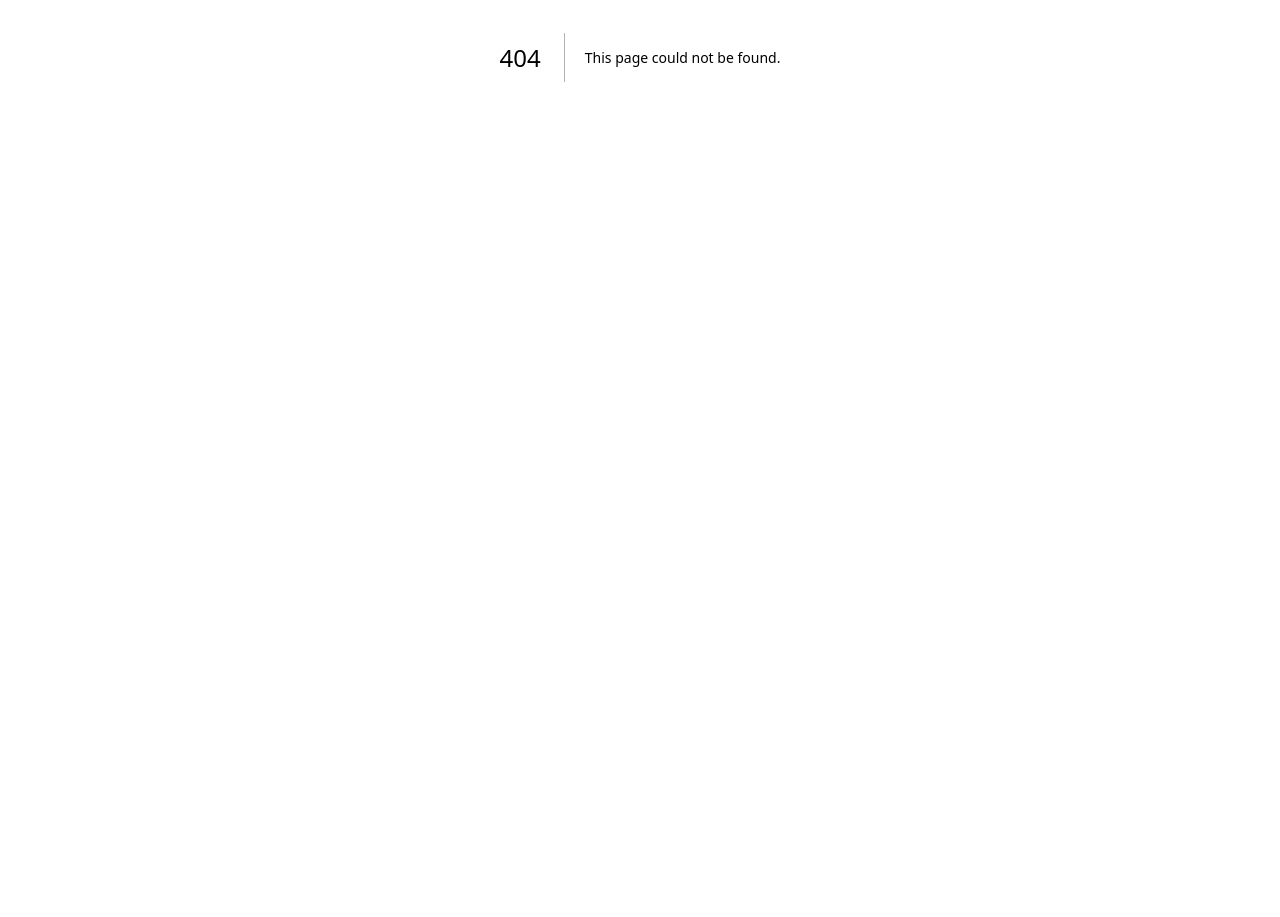
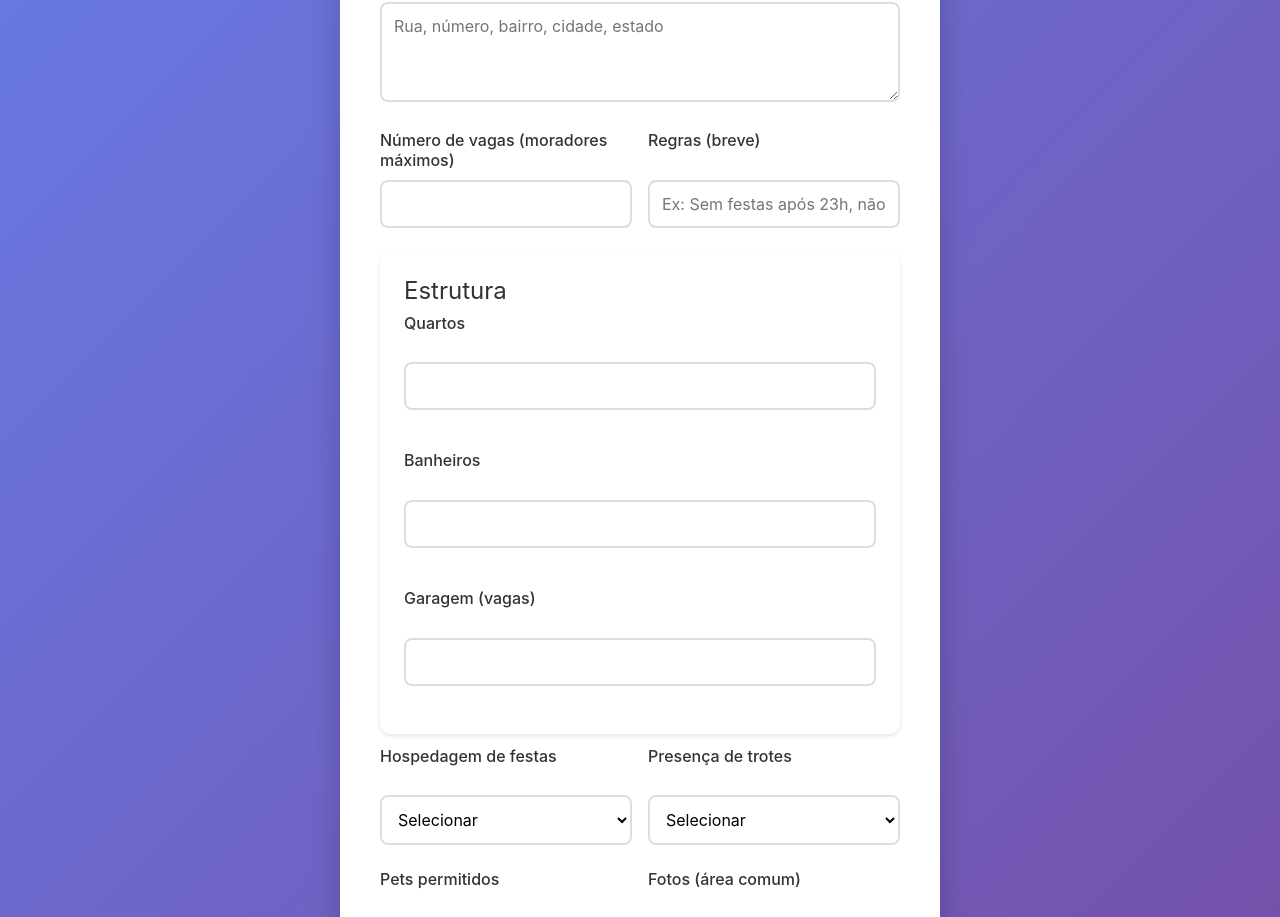
Before and after one commit to Gabriel-Toti/xdes12-project-front, a Next.js app: page /imovel in a window 1280 px wide. Before the commit this address had no page. Shown: the part 343-1260 px from the top of the page. Before the commit the page ends 800 px from the top, so only its background shows below. Built offline with nearby package versions, Linux system fonts and the light colour scheme.

Commit message:
feat: cadastro de imovel

```diff
--- a/src/app/globals.css
+++ b/src/app/globals.css
@@ -164,6 +164,11 @@ body {
   margin-bottom: 0.5rem;
   color: #333;
   font-weight: 500;
+}
+
+/* Ensure labels have consistent height so side-by-side inputs align */
+.form-label {
+  min-height: 2.6rem;
 }
 
 .form-input,
--- /dev/null
+++ b/src/app/imovel/page.tsx
@@ -0,0 +1,256 @@
+"use client";
+
+import { useState } from "react";
+import { useRouter } from "next/navigation";
+
+export default function CadastroImovel() {
+  const router = useRouter();
+
+  const [nome, setNome] = useState("");
+  const [endereco, setEndereco] = useState("");
+  const [numeroVagas, setNumeroVagas] = useState<number | "">("");
+
+  const [quartos, setQuartos] = useState<number | "">("");
+  const [banheiros, setBanheiros] = useState<number | "">("");
+  const [garagem, setGaragem] = useState<number | "">("");
+
+  const [hospedagemFestas, setHospedagemFestas] = useState("");
+  const [presencaTrotes, setPresencaTrotes] = useState("");
+
+  const [petsPermitidos, setPetsPermitidos] = useState(false);
+  const [regrasTexto, setRegrasTexto] = useState("");
+
+  const [fotos, setFotos] = useState<FileList | null>(null);
+  const [valorLocacao, setValorLocacao] = useState<number | "">("");
+  const [moradoresAtuais, setMoradoresAtuais] = useState("");
+
+  const [error, setError] = useState<string | null>(null);
+  const [success, setSuccess] = useState<string | null>(null);
+  const [loading, setLoading] = useState(false);
+
+  const validate = () => {
+    if (!nome.trim()) {
+      setError("Nome do imóvel é obrigatório");
+      return false;
+    }
+    if (!endereco.trim()) {
+      setError("Endereço é obrigatório");
+      return false;
+    }
+    if (numeroVagas === "" || Number(numeroVagas) <= 0) {
+      setError("Número de vagas deve ser maior que zero");
+      return false;
+    }
+    if (!hospedagemFestas) {
+      setError("Informe a frequência de hospedagem de festas");
+      return false;
+    }
+    if (!presencaTrotes) {
+      setError("Informe se há presença de trotes");
+      return false;
+    }
+    if (valorLocacao === "" || Number(valorLocacao) < 0) {
+      setError("Informe o valor da locação (valor >= 0)");
+      return false;
+    }
+    setError(null);
+    return true;
+  };
+
+  const handleFiles = (e: React.ChangeEvent<HTMLInputElement>) => {
+    setFotos(e.target.files);
+  };
+
+  const handleSubmit = async (e: React.FormEvent) => {
+    e.preventDefault();
+    if (!validate()) return;
+
+    setLoading(true);
+    setError(null);
+
+    try {
+      // Simular envio para API
+      await new Promise((res) => setTimeout(res, 900));
+      setSuccess("Imóvel cadastrado com sucesso!");
+
+      // Após salvar, redireciona para a página de conta ou lista de imóveis
+      setTimeout(() => router.push("/conta"), 900);
+    } catch (err: any) {
+      setError(err?.message || "Erro ao cadastrar imóvel");
+    } finally {
+      setLoading(false);
+    }
+  };
+
+  return (
+    <div className="cadastro-page">
+      <div className="cadastro-container">
+        <div className="cadastro-header">
+          <h2>CASAR</h2>
+          <h3>Cadastro de Imóvel</h3>
+        </div>
+
+        <form onSubmit={handleSubmit} className="cadastro-form">
+          <div className="form-group">
+            <label className="form-label">Nome</label>
+            <input
+              type="text"
+              className="form-input"
+              value={nome}
+              onChange={(e) => setNome(e.target.value)}
+              placeholder="Nome da república/imóvel"
+              required
+            />
+          </div>
+
+          <div className="form-group">
+            <label className="form-label">Endereço completo</label>
+            <textarea
+              className="form-textarea"
+              value={endereco}
+              onChange={(e) => setEndereco(e.target.value)}
+              placeholder="Rua, número, bairro, cidade, estado"
+              required
+            />
+          </div>
+
+          <div className="form-row">
+            <div className="form-group">
+              <label className="form-label">Número de vagas (moradores máximos)</label>
+              <input
+                type="number"
+                min={1}
+                className="form-input"
+                value={numeroVagas}
+                onChange={(e) => setNumeroVagas(e.target.value === "" ? "" : Number(e.target.value))}
+                required
+              />
+            </div>
+
+            <div className="form-group">
+              <label className="form-label">Regras (breve)</label>
+              <input
+                type="text"
+                className="form-input"
+                value={regrasTexto}
+                onChange={(e) => setRegrasTexto(e.target.value)}
+                placeholder="Ex: Sem festas após 23h, não aceitamos trotes..."
+              />
+            </div>
+          </div>
+
+          <div className="card" style={{ marginBottom: 12 }}>
+            <div className="card-title">Estrutura</div>
+            <div className="form-row">
+              <div className="form-group">
+                <label className="form-label">Quartos</label>
+                <input
+                  type="number"
+                  min={0}
+                  className="form-input"
+                  value={quartos}
+                  onChange={(e) => setQuartos(e.target.value === "" ? "" : Number(e.target.value))}
+                />
+              </div>
+              <div className="form-group">
+                <label className="form-label">Banheiros</label>
+                <input
+                  type="number"
+                  min={0}
+                  className="form-input"
+                  value={banheiros}
+                  onChange={(e) => setBanheiros(e.target.value === "" ? "" : Number(e.target.value))}
+                />
+              </div>
+              <div className="form-group">
+                <label className="form-label">Garagem (vagas)</label>
+                <input
+                  type="number"
+                  min={0}
+                  className="form-input"
+                  value={garagem}
+                  onChange={(e) => setGaragem(e.target.value === "" ? "" : Number(e.target.value))}
+                />
+              </div>
+            </div>
+          </div>
+
+          <div className="form-row">
+            <div className="form-group">
+              <label className="form-label">Hospedagem de festas</label>
+              <select className="form-select" value={hospedagemFestas} onChange={(e) => setHospedagemFestas(e.target.value)} required>
+                <option value="" disabled>
+                  Selecionar
+                </option>
+                <option value="nenhuma">Nenhuma</option>
+                <option value="baixa">Baixa</option>
+                <option value="media">Média</option>
+                <option value="alta">Alta</option>
+              </select>
+            </div>
+
+            <div className="form-group">
+              <label className="form-label">Presença de trotes</label>
+              <select className="form-select" value={presencaTrotes} onChange={(e) => setPresencaTrotes(e.target.value)} required>
+                <option value="" disabled>
+                  Selecionar
+                </option>
+                <option value="sim">Sim</option>
+                <option value="nao">Não</option>
+              </select>
+            </div>
+          </div>
+
+          <div className="form-row">
+            <div className="form-group">
+              <label className="form-label">Pets permitidos</label>
+              <div style={{ display: "flex", gap: 12, alignItems: "center" }}>
+                <input type="checkbox" checked={petsPermitidos} onChange={(e) => setPetsPermitidos(e.target.checked)} />
+                <span>Permitir pets neste imóvel</span>
+              </div>
+            </div>
+
+            <div className="form-group">
+              <label className="form-label">Fotos (área comum)</label>
+              <input type="file" className="form-input" accept="image/*" multiple onChange={handleFiles} />
+            </div>
+          </div>
+
+          <div className="form-row">
+            <div className="form-group">
+              <label className="form-label">Valor da locação (R$ / mês)</label>
+              <input
+                type="number"
+                min={0}
+                className="form-input"
+                value={valorLocacao}
+                onChange={(e) => setValorLocacao(e.target.value === "" ? "" : Number(e.target.value))}
+                required
+              />
+            </div>
+
+            <div className="form-group">
+              <label className="form-label">Moradores atuais do imóvel</label>
+              <textarea
+                className="form-textarea"
+                value={moradoresAtuais}
+                onChange={(e) => setMoradoresAtuais(e.target.value)}
+                placeholder="Descreva brevemente os perfis dos moradores atuais"
+              />
+            </div>
+          </div>
+
+          {error && <div className="error-message">{error}</div>}
+          {success && <div className="success-message">{success}</div>}
+
+          <div className="form-actions">
+            <button type="submit" className="btn btn-primary" disabled={loading}>
+              {loading ? "Salvando..." : "Cadastrar Imóvel"}
+            </button>
+            <button type="button" className="btn btn-secondary" onClick={() => router.push('/')}>Voltar</button>
+          </div>
+        </form>
+      </div>
+    </div>
+  );
+}
```
